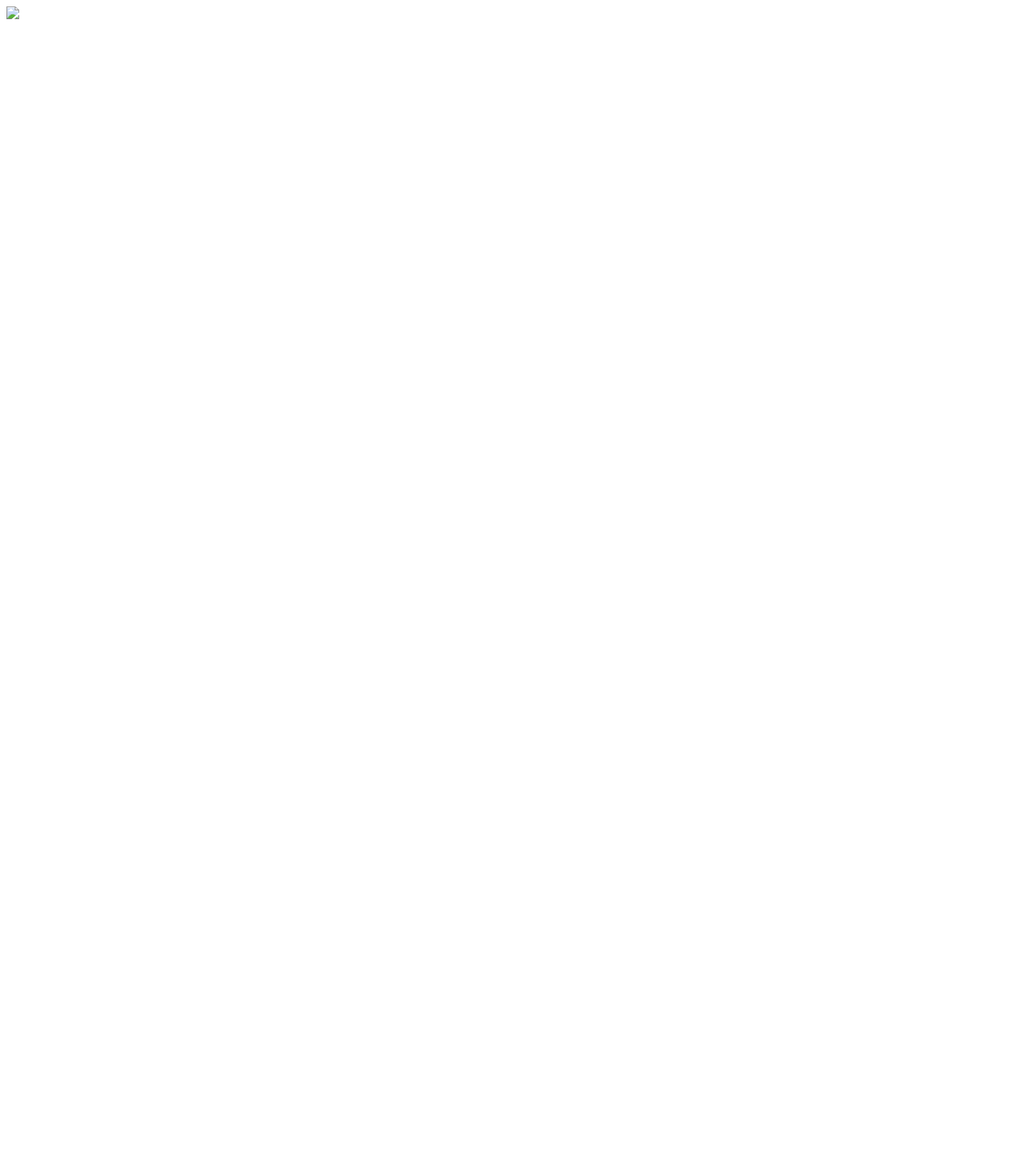
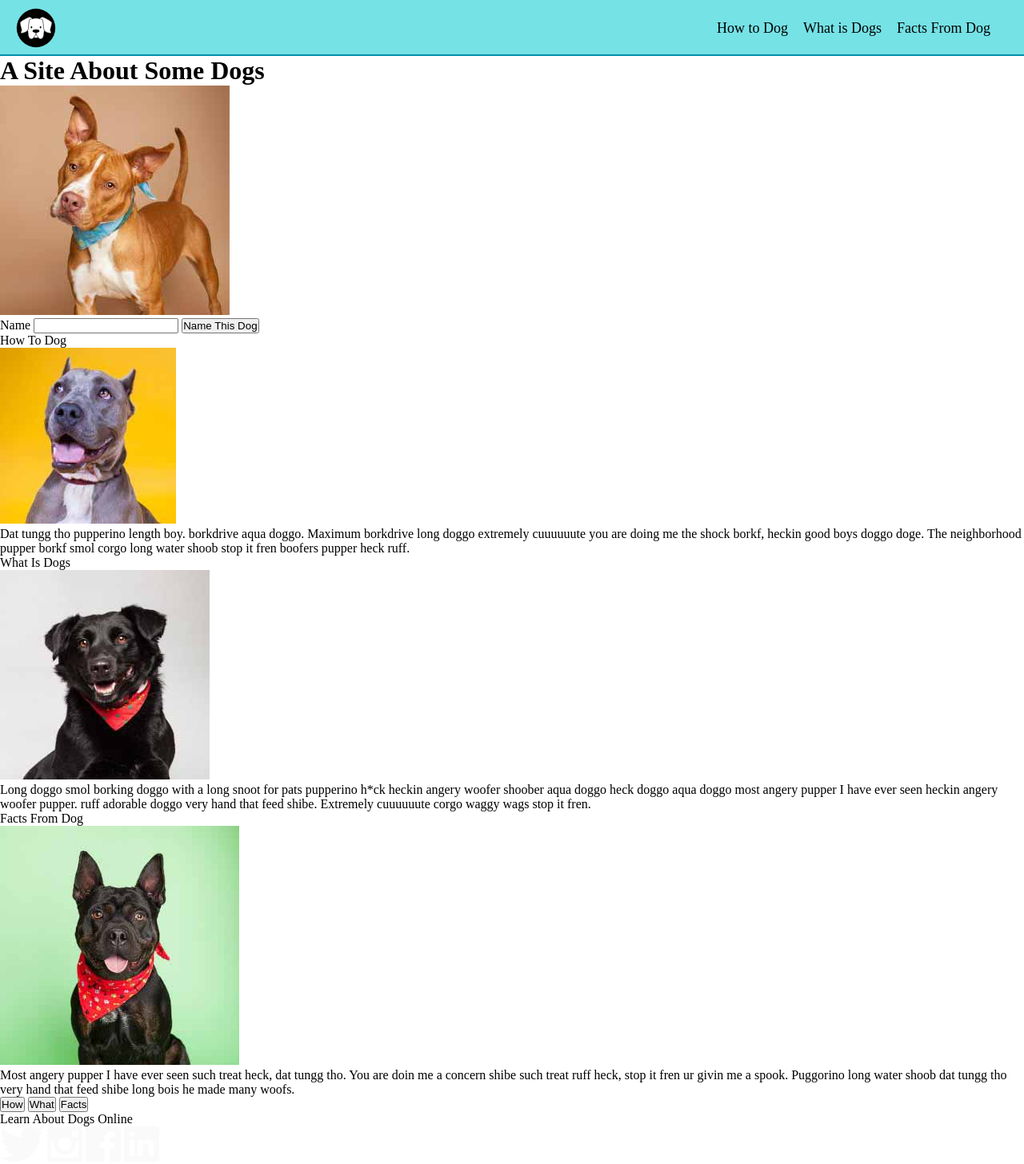
Before and after one commit to BrandyMello/dog-party2.0, a plain HTML site: page index.html in a window 1280 px wide. Shown: the whole page at 80% size. Before the commit the page ends 800 px from the top, so only its background shows below. Drawn offline with Linux system fonts and the light colour scheme.

Commit message:
Style nav bar

```diff
--- a/index.html
+++ b/index.html
@@ -4,19 +4,72 @@
   <title>Zen Garden / Dog Party 2.0</title>
   <link rel="stylesheet" type="text/css" href="styles1.css">
   <link rel="stylesheet" type="text/css" href="styles2.css">
+  <link href="https://fonts.googleapis.com/css?family=Open+Sans:400,800" rel="stylesheet">
 </head>
 <body>
   <nav>
-    <img src="dog-icon.svg">
+    <img src="images/dog-icon.svg" class="icon">
+    <ul class="site-nav">
+      <li>How to Dog</li>
+      <li>What is Dogs</li>
+      <li>Facts From Dog</li>
+    </ul>
   </nav>
+  <div>
+    <h1>A Site About <span class="named-dog">Some Dogs</span></h1>
+    <img src="images/dog1-sq.jpg" class="some-dog">
   <form>
-
+    <label for="dog-name">Name</label>
+    <input type="text" id="dog-name">
+    <button class="form-btn">Name This Dog</button>
   </form>
+  </div>
   <main>
-
+    <div>How To Dog</div>
+    <img src="images/dog2-sq.jpg">
+    <p>Dat tungg tho pupperino length
+        boy. borkdrive aqua doggo.
+        Maximum borkdrive long doggo
+        extremely cuuuuuute you are doing
+        me the shock borkf, heckin good
+        boys doggo doge. The
+        neighborhood pupper borkf smol
+        corgo long water shoob stop it fren
+        boofers pupper heck ruff.</p>
+    <div>What Is Dogs</div>
+    <img src="images/dog3-sq.jpg">
+    <p>Long doggo smol borking doggo
+        with a long snoot for pats
+        pupperino h*ck heckin angery
+        woofer shoober aqua doggo heck
+        doggo aqua doggo most angery
+        pupper I have ever seen heckin
+        angery woofer pupper. ruff
+        adorable doggo very hand that feed
+        shibe. Extremely cuuuuuute corgo
+        waggy wags stop it fren.</p>
+    <div>Facts From Dog</div>
+    <img src="images/dog4-sq.jpg">
+    <p>Most angery pupper I have ever
+        seen such treat heck, dat tungg tho.
+        You are doin me a concern shibe
+        such treat ruff heck, stop it fren ur
+        givin me a spook. Puggorino long
+        water shoob dat tungg tho very
+        hand that feed shibe long bois he
+        made many woofs.</p>
+    <div>
+      <button>How</button>
+      <button>What</button>
+      <button>Facts</button>
+    </div>
   </main>
   <footer>
-
+    <p>Learn About Dogs Online</p>
+    <img src="images/twitter.svg">
+    <img src="images/instagram.svg">
+    <img src="images/facebook.svg">
+    <img src="images/linkedin.svg">
   </footer>
 </body>
 <script type="text/javascript" src="main.js"></script>
--- a/styles1.css
+++ b/styles1.css
@@ -0,0 +1,40 @@
+* {
+  margin: 0;
+  padding:0;
+  box-sizing: border-box;
+}
+
+nav {
+  background-color: #75e2e6;
+  border-bottom: 2px solid #048eaa;
+  height: 70px;
+}
+
+.icon {
+  float: left;
+  margin: 10px 0px 0px 20px;
+  width: 50px;
+  height: auto;
+}
+
+ul.site-nav li {
+  display: inline;
+  list-style:  none;
+
+}
+
+.site-nav {
+  margin-left: 70%;
+  padding-top: 25px;
+}
+
+li {
+  font-weight: 400;
+  font-size: 18px;
+  text-align: center;
+  margin-right: 15px;
+}
+
+body {
+  font-family: 'Open-Sans';
+}
```
Also changed, not shown: 1 other file.
